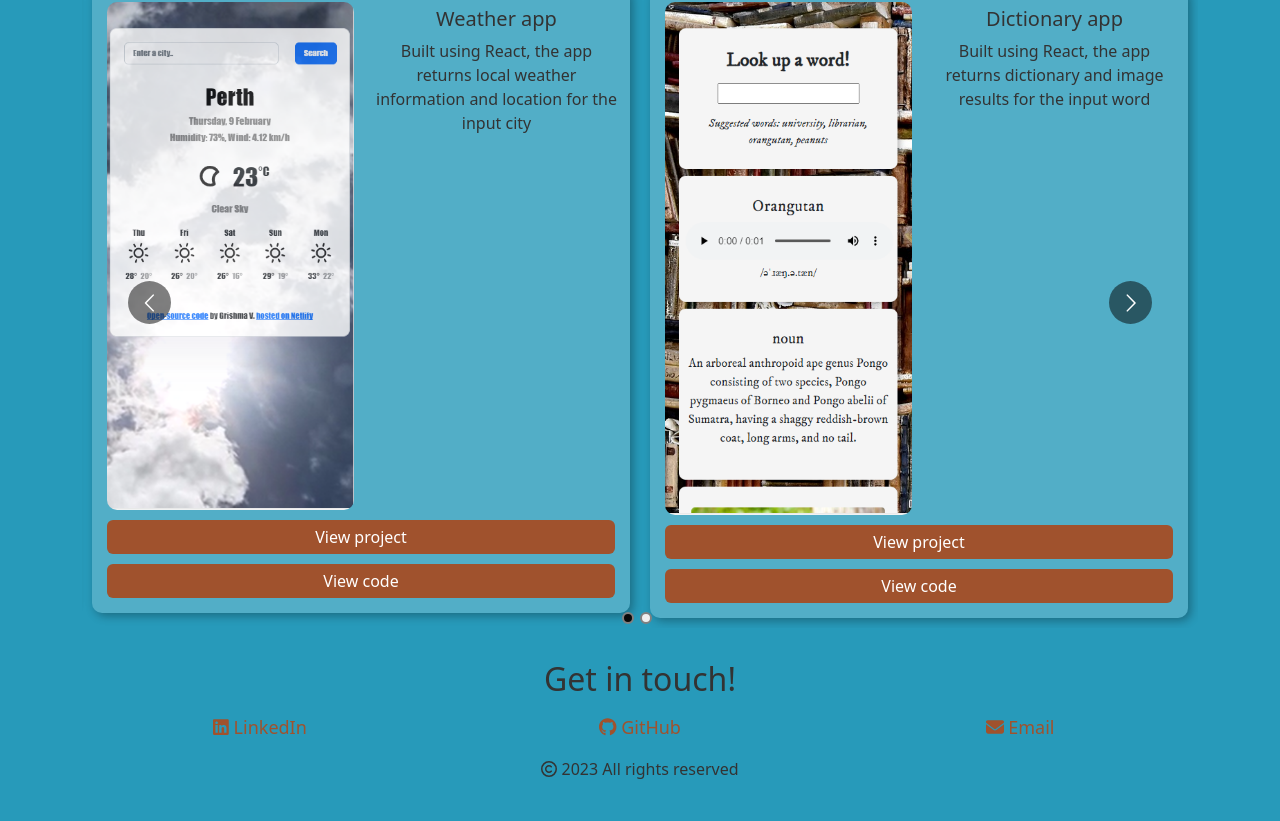
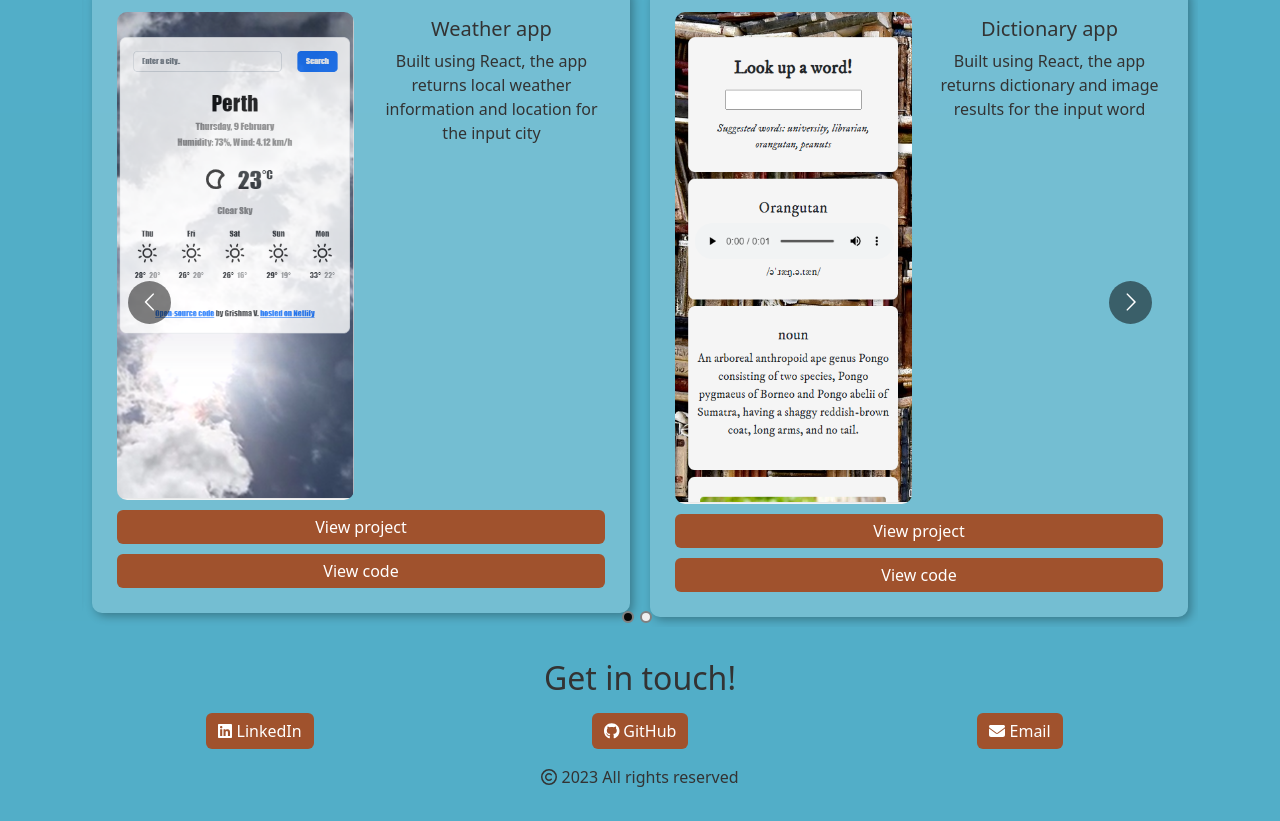
Before and after one commit to grishmav87/gv-webdevportfolio, a React (Create React App) app: page / in a window 1280 px wide. Shown: the part 650-1471 px from the top of the page. Built offline with nearby package versions, Linux system fonts and the light colour scheme; the HTML template or start-up script is replaced by a standard one.

Commit message:
Updated styling for links and background

```diff
--- a/src/App.css
+++ b/src/App.css
@@ -9,8 +9,8 @@ html {
 a {
   text-decoration: none;
 }
-.navbar {
-  color: aliceblue;
+section {
+  background-color: rgba(255, 252, 252, 0.2);
 }
 .theme-btn {
   padding: 10px;
@@ -25,7 +25,10 @@ a {
 }
 
 .dark {
-  background-color: #333;
+  background-color: #091a4b;
+  color: #fff;
+}
+.dark a {
   color: #fff;
 }
 .light {
@@ -35,14 +38,14 @@ a {
 .header-img {
   width: 300px;
 }
-.banner Button {
+.contact-btn {
   background-color: sienna !important;
   border: none;
 }
-.banner Button:hover {
+.contact-btn:hover {
   background-color: saddlebrown !important;
 }
-.banner a {
+.contact-btn a {
   text-decoration: none;
   color: white;
 }
@@ -55,7 +58,7 @@ a {
   border-radius: 10px;
   background-color: rgba(255, 252, 252, 0.2);
   margin: 10px;
-  padding: 10px;
+  padding: 20px;
   box-shadow: 3px 3px 10px rgba(0, 0, 0, 0.3);
 }
 .projects img {
@@ -96,11 +99,6 @@ a {
   margin: 0;
 }
 
-.contact a {
-  text-decoration: none;
-  color: sienna;
-  font-size: 18px;
-}
 .contact a:hover {
   color: saddlebrown;
   transition: ease-in-out 150ms;
--- a/src/components/Banner.js
+++ b/src/components/Banner.js
@@ -52,7 +52,7 @@ export default function Banner() {
                 </div>
               </Col>
             </Row>
-            <Button className="mt-2">
+            <Button className="mt-2 contact-btn">
               <a href="#contact">
                 Let's connect <ArrowRightCircle size={15} />
               </a>
--- a/src/components/Contact.js
+++ b/src/components/Contact.js
@@ -1,4 +1,4 @@
-import { Container, Row, Col } from "react-bootstrap";
+import { Container, Row, Col, Button } from "react-bootstrap";
 
 import { FontAwesomeIcon } from "@fortawesome/react-fontawesome";
 import { faLinkedin, faGithub } from "@fortawesome/free-brands-svg-icons";
@@ -13,6 +13,7 @@ export default function Contact() {
 
         <Row className="contact-info pt-2 pb-3">
           <Col>
+            <Button className="contact-btn">
               <a
                 href="https://www.linkedin.com/in/grishma-vadlamani/"
                 target="_blank"
@@ -21,8 +22,10 @@ export default function Contact() {
                 {" "}
                 <FontAwesomeIcon icon={faLinkedin} /> LinkedIn
               </a>
+            </Button>
           </Col>
           <Col>
+            <Button className="contact-btn">
               <a
                 href="https://github.com/grishmav87"
                 target="_blank"
@@ -31,12 +34,15 @@ export default function Contact() {
                 {" "}
                 <FontAwesomeIcon icon={faGithub} /> GitHub
               </a>
+            </Button>
           </Col>
           <Col>
+            <Button className="contact-btn">
               <a href="mailto:grishma.vadlamani@gmail.com">
                 {" "}
                 <FontAwesomeIcon icon={faEnvelope} /> Email
               </a>
+            </Button>
           </Col>
         </Row>
         <p>
```
Lines whose indentation alone changed are shown as unchanged.
